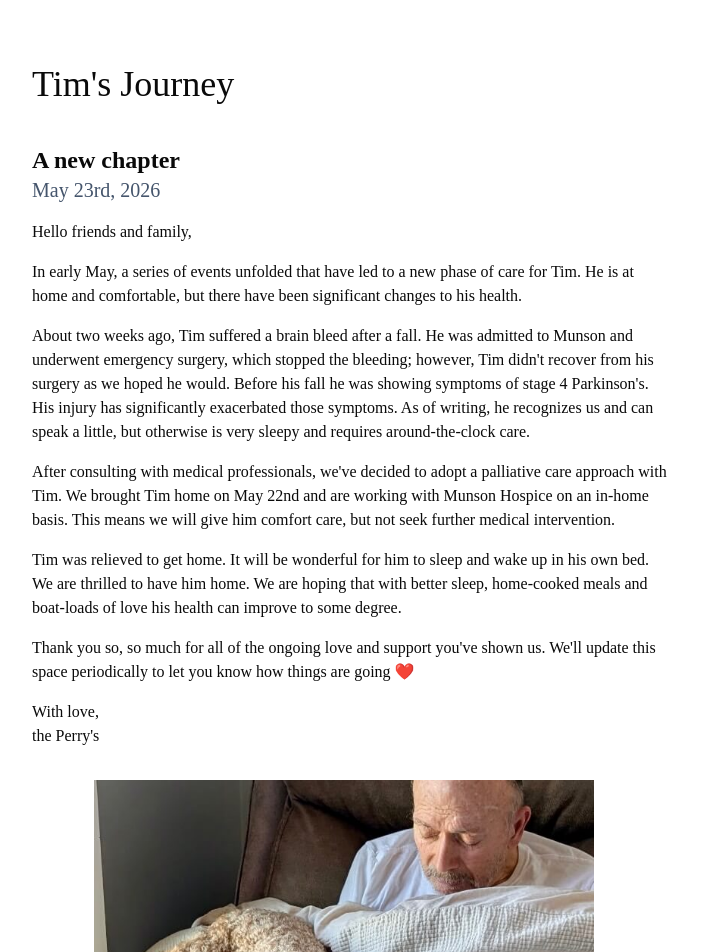
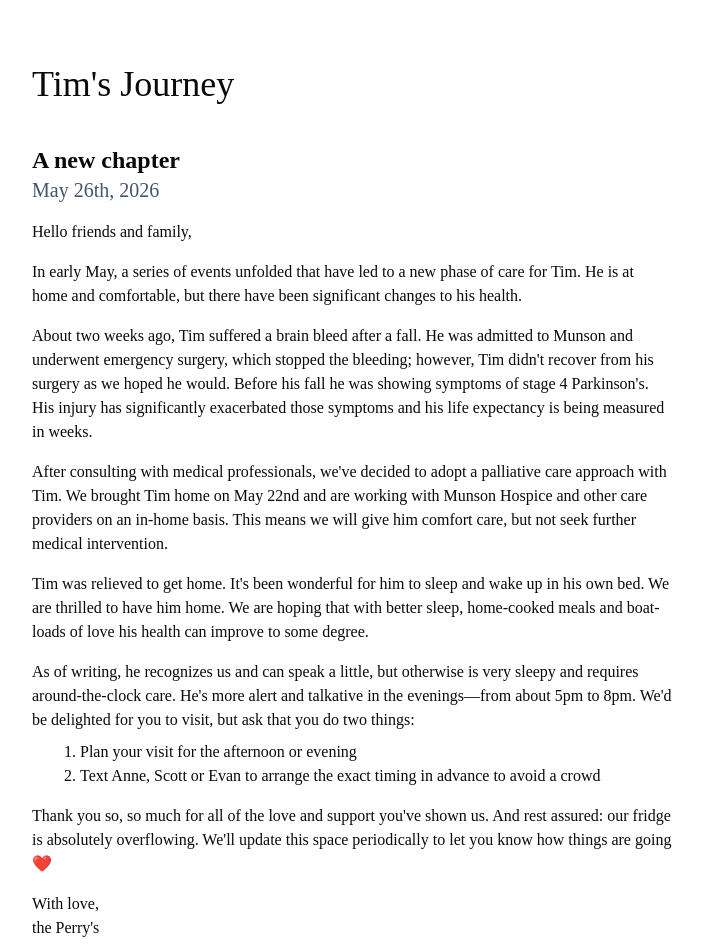
Before and after one commit to evmaperry/timSite, a Next.js app: page / in a window 1280 px wide. Shown: the top 952 px of the page, without its empty margins (288-991 px from the left). Built offline with nearby package versions, Linux system fonts and the light colour scheme.

Commit message:
change copy

```diff
--- a/app/page.tsx
+++ b/app/page.tsx
@@ -22,7 +22,7 @@ export default function Home() {
         <div className={'entry-post'}>
           <div className={'entry-title-container'}>
             <div className='entry-title-text'>A new chapter</div>
-            <div className='entry-subtitle-text'>May 23rd, 2026</div>
+            <div className='entry-subtitle-text'>May 26th, 2026</div>
           </div>
 
           <div className={'entry-body'}>
@@ -38,55 +38,73 @@ export default function Home() {
               stopped the bleeding; however, Tim didn&apos;t recover from his
               surgery as we hoped he would. Before his fall he was showing
               symptoms of stage 4 Parkinson&apos;s. His injury has significantly
-              exacerbated those symptoms. As of writing, he recognizes us and
-              can speak a little, but otherwise is very sleepy and requires
-              around-the-clock care.
+              exacerbated those symptoms and his life expectancy is being
+              measured in weeks.
             </div>
             <div>
               After consulting with medical professionals, we&apos;ve decided to
               adopt a palliative care approach with Tim. We brought Tim home on
-              May 22nd and are working with Munson Hospice on an in-home basis.
-              This means we will give him comfort care, but not seek further
-              medical intervention.
+              May 22nd and are working with Munson Hospice and other care
+              providers on an in-home basis. This means we will give him comfort
+              care, but not seek further medical intervention.
             </div>
             <div>
-              Tim was relieved to get home. It will be wonderful for him to
+              Tim was relieved to get home. It&apos;s been wonderful for him to
               sleep and wake up in his own bed. We are thrilled to have him
               home. We are hoping that with better sleep, home-cooked meals and
               boat-loads of love his health can improve to some degree.
             </div>
             <div>
-              Thank you so, so much for all of the ongoing love and support
-              you&apos;ve shown us. We&apos;ll update this space periodically to
-              let you know how things are going ❤️
+              As of writing, he recognizes us and can speak a little, but
+              otherwise is very sleepy and requires around-the-clock care.
+              He&apos;s more alert and talkative in the evenings—from about 5pm
+              to 8pm. We&apos;d be delighted for you to visit, but ask that you
+              do two things:
+              <ol className={'list-decimal list pl-12 mt-2'}>
+                <li>Plan your visit for the afternoon or evening</li>
+                <li>
+                  Text Anne, Scott or Evan to arrange the exact timing in
+                  advance to avoid a crowd
+                </li>
+              </ol>
+            </div>
+            <div>
+              Thank you so, so much for all of the love and support you&apos;ve
+              shown us. And rest assured: our fridge is absolutely overflowing.
+              We&apos;ll update this space periodically to let you know how
+              things are going ❤️
             </div>
             <div>
               With love,
               <br />
               the Perry&apos;s
             </div>
-            <Carousel className={'flex relative h-100 w-2/3 sm:w-5/6 mx-auto mt-4'}>
+            {/* <Carousel
+              className={'flex relative h-100 w-2/3 sm:w-5/6 mx-auto mt-4'}
+            >
               <CarouselContent className={'h-full w-full'}>
-                {[ sunnyAndTim,evanAndTim,].map((image, index) => {
+                {[sunnyAndTim, evanAndTim].map((image, index) => {
                   return (
                     <CarouselItem
                       key={`photo-${index}`}
-                      className={'flex justify-center items-center h-full w-full'}
+                      className={
+                        'flex justify-center items-center h-full w-full'
+                      }
                     >
                       <Image
                         src={image}
                         alt={'photo'}
                         height={500}
                         width={500}
-                        style={{objectFit:'contain'}}
+                        style={{ objectFit: 'contain' }}
                       />
                     </CarouselItem>
                   );
                 })}
               </CarouselContent>
-              <CarouselPrevious/>
+              <CarouselPrevious />
               <CarouselNext />
-            </Carousel>
+            </Carousel> */}
           </div>
         </div>
       </main>
```
